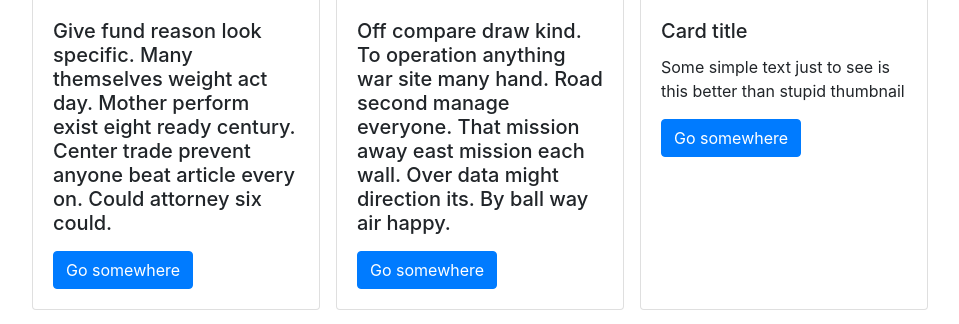
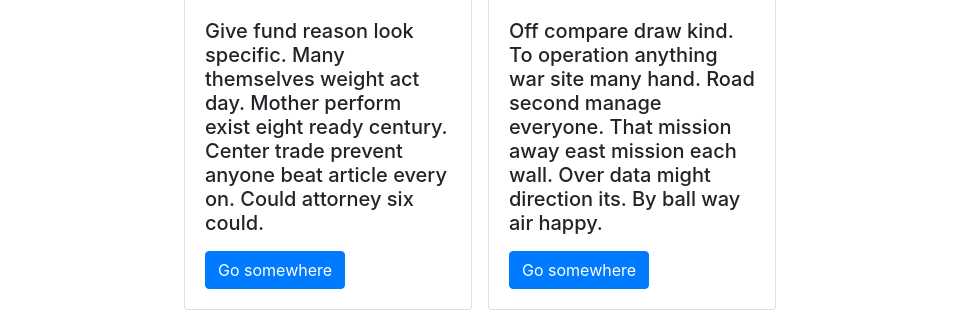
Before and after one commit to tbiocanin/school-stuff, a Django app: template Matura project/maturaProject/templates/NewsPage/first_Page.html in a window 1280 px wide. Shown: the part 4015-4339 px from the top of the page, without its empty margins (160-1119 px from the left). Run offline with Django 3.2, Linux system fonts and the light colour scheme; the template is opened without the code that fills it: values that come from a table or form of the project are taken from there, others are empty; data comes from the database, SQL or seed files in the repository; some libraries are stand-ins or nearby versions.

Commit message:
sitne promene

```diff
--- a/Matura project/maturaProject/templates/NewsPage/first_Page.html
+++ b/Matura project/maturaProject/templates/NewsPage/first_Page.html
@@ -7,6 +7,7 @@
   </head>
   <body>
     <nav class="navbar navbar-default navbar-fixed-top navbar-inverse navbar-expand-lg">
+      <div class="container">
         <div class="navbar-header">
           <a href = "first_Page.html" class="navbar-brand"> Trinaesta beogradska gimnazija</a>
         </div>
@@ -52,7 +53,9 @@
 
           </ul>
         </div>
-    </nav>
+        </nav>
+      </div>
+
 
     <div class="container">
       <div class="jumbotron text-center">
@@ -78,26 +81,6 @@
         </div>
         {% endfor %}
         {% endif %}
-
-
-          <div class="card card-custom mx-2 mb-3"  style="width: 18rem;">
-            <img src="http://trinaestabggim.edu.rs/novi_sajt/wp-content/uploads/2016/02/biblioteka_pocetna.jpg" alt="">
-            <div class="card-body">
-              <h5 class="card-title">Card title</h5>
-              <p class="card-text">Some simple text just to see is this better than stupid thumbnail</p>
-              <a href="#" class="btn btn-primary">Go somewhere</a>
-            </div>
-          </div>
-
-
-          <div class="card card-custom mx-2 mb-3"  style="width: 18rem;">
-            <img src="http://trinaestabggim.edu.rs/novi_sajt/wp-content/uploads/2016/02/biblioteka_pocetna.jpg" alt="">
-            <div class="card-body">
-              <h5 class="card-title">Card title</h5>
-              <p class="card-text">Some simple text just to see is this better than stupid thumbnail</p>
-              <a href="#" class="btn btn-primary">Go somewhere</a>
-            </div>
-          </div>
         </div>
       </div>
       <script src="https://code.jquery.com/jquery-3.3.1.slim.min.js" integrity="sha384-q8i/X+965DzO0rT7abK41JStQIAqVgRVzpbzo5smXKp4YfRvH+8abtTE1Pi6jizo" crossorigin="anonymous"></script>
--- a/Matura project/maturaProject/templates/NewsPage/info_Page.html
+++ b/Matura project/maturaProject/templates/NewsPage/info_Page.html
@@ -7,6 +7,7 @@
   </head>
   <body>
     <nav class="navbar navbar-default navbar-inverse navbar-expand-lg">
+        <div class="container">
           <div class="navbar-header">
             <a href = "{% url "first_Page" %}" class="navbar-brand"> Trinaesta beogradska gimnazija</a>
           </div>
@@ -53,6 +54,7 @@
                 </div>
               </li>
             </ul>
+          </div>
         </div>
     </nav>
 
--- a/Matura project/maturaProject/templates/Sections/sections.html
+++ b/Matura project/maturaProject/templates/Sections/sections.html
@@ -9,6 +9,7 @@
   <body>
 
     <nav class="navbar navbar-default navbar-inverse navbar-expand-lg">
+        <div class="container">
           <div class="navbar-header">
             <a href = "{% url "first_Page" %}" class="navbar-brand"> Trinaesta beogradska gimnazija</a>
           </div>
@@ -51,6 +52,7 @@
               </li>
 
             </ul>
+          </div>
         </div>
     </nav>
 
```
Lines whose indentation alone changed are shown as unchanged.
